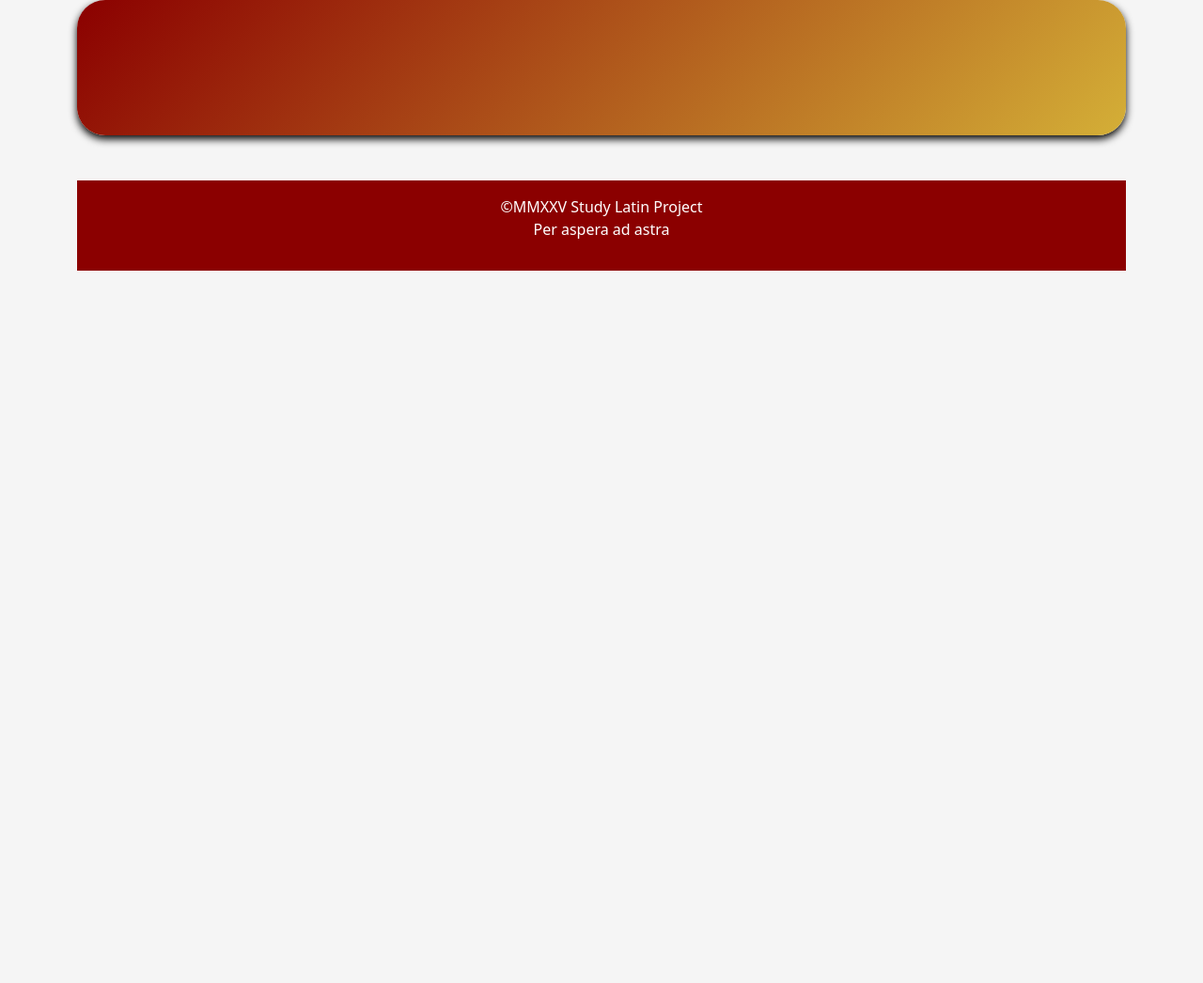
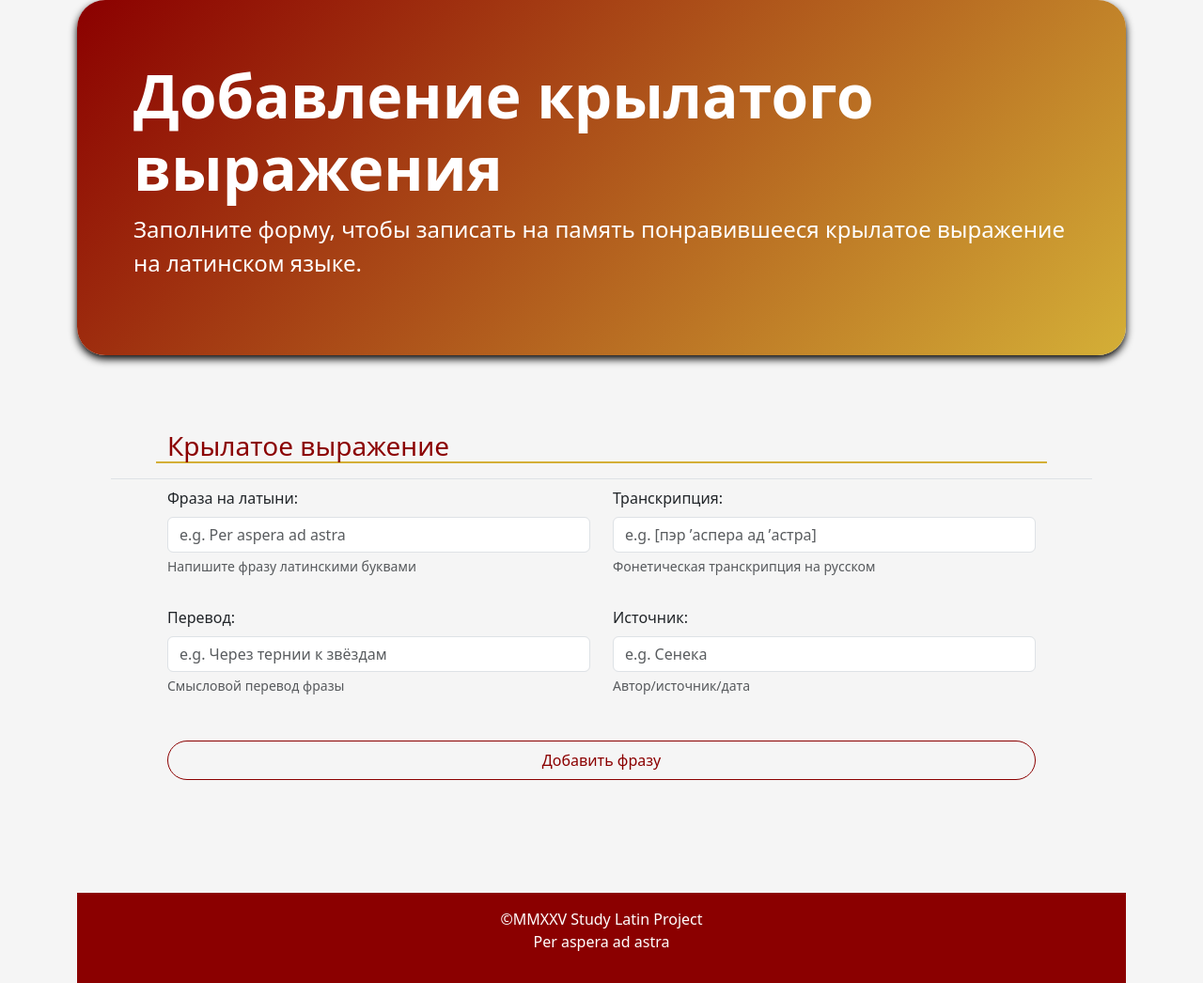
Before and after one commit to mardanovaAA/Study_Latin_site, a Django app: page /add_phrase in a window 1280 px wide. Shown: the part 137-1183 px from the top of the page at 94% size. Before the commit the page ends 425 px from the top, so only its background shows below. Run offline with Django 4.2, Linux system fonts and the light colour scheme; some libraries are stand-ins or nearby versions.

Commit message:
Added page for adding new latin phrases

```diff
--- /dev/null
+++ b/data/phrases.csv
@@ -0,0 +1 @@
+Per aspera ad astra;[пэр ʹаспера ад ʹастра];Через тернии к звёздам;Сенека
--- a/study_latin/urls.py
+++ b/study_latin/urls.py
@@ -24,4 +24,5 @@ urlpatterns = [
     path('add_term', views.add_term),
     path('add_phrase', views.add_phrase),
     path('send_term', views.send_term),
+    path('send_phrase', views.send_phrase),
 ]
--- a/study_latin/views.py
+++ b/study_latin/views.py
@@ -1,6 +1,7 @@
 from django.shortcuts import render
 from django.core.cache import cache
 from . import terms_work
+from . import phrases_work
 
 def index(request):
     return render(request, "index.html")
@@ -47,6 +48,39 @@ def send_term(request):
         if context["success"]:
             context["success-title"] = ""
             print(1)
-        return render(request, "term_request.html", context)
+        return render(request, "adding_request.html", context)
     else:
         add_term(request)
+
+def send_phrase(request):
+    if request.method == "POST":
+        cache.clear()
+        latin_phrase = request.POST.get("latin_phrase")
+        transcription_phrase = request.POST.get("transcription_phrase")
+        translation_phrase = request.POST.get("translation_phrase")
+        source_phrase = request.POST.get("source_phrase")
+        context = {}
+        if len(latin_phrase) == 0:
+            context["success"] = False
+            context["comment"] = "Термин должен быть не пустым"
+        elif len(transcription_phrase) == 0:
+            context["success"] = False
+            context["comment"] = "Транскрипция должна быть не пустой"
+        elif len(translation_phrase) == 0:
+            context["success"] = False
+            context["comment"] = "Перевод должен быть не пустым"
+        elif len(source_phrase) == 0:
+            context["success"] = False
+            context["comment"] = "Источник должен быть не пустым"
+        else:
+            context["success"] = True
+            context["comment"] = "Ваш термин принят!"
+            print(0)
+            phrases_work.write_term(latin_phrase, transcription_phrase, translation_phrase, source_phrase)
+            print(1)
+        if context["success"]:
+            context["success-title"] = ""
+            print(1)
+        return render(request, "adding_request.html", context)
+    else:
+        add_term(request)
--- a/templates/add_phrase.html
+++ b/templates/add_phrase.html
@@ -1 +1,55 @@
 {% extends "base_page.html" %}
+
+{% block page-title %}
+Добавление крылатого выражения
+{% endblock %}
+
+{% block page-lead %}
+Заполните форму, чтобы записать на память понравившееся крылатое выражение на латинском языке.
+{% endblock %}
+
+{% block content %}
+<div class="container-sm px-5 py-5" id="term-form">
+    <form method="post">
+        <div class="row px-5 py-2 border-bottom">
+            <h3 class="latin-heading">Крылатое выражение</h3>
+        </div>
+        <div class="row px-5 py-2">
+            <div class="col-md-6 mb-3">
+                <label for="latin_phrase" class="form-label">Фраза на латыни:</label>
+                <input type="text" class="form-control" name="latin_phrase" id="latin_phrase" placeholder="e.g. Per aspera ad astra" required>
+                <div class="form-text">Напишите фразу латинскими буквами</div>
+            </div>
+            <div class="col-md-6 mb-3">
+                <label for="transcription_phrase" class="form-label">Транскрипция:</label>
+                <input type="text" class="form-control" name="transcription_phrase" id="transcription_phrase" placeholder="e.g. [пэр ʹаспера ад ʹастра]" required>
+                <div class="form-text">Фонетическая транскрипция на русском</div>
+            </div>
+        </div>
+
+        <div class="row px-5 py-2">
+            <div class="col-md-6 mb-3">
+                <label for="translation_phrase" class="form-label">Перевод:</label>
+                <input type="text" class="form-control" name="translation_phrase" id="translation_phrase" placeholder="e.g. Через тернии к звёздам" required>
+                <div class="form-text">Смысловой перевод фразы</div>
+            </div>
+            <div class="col-md-6 mb-3">
+                <label for="source_phrase" class="form-label">Источник:</label>
+                <input type="text" class="form-control" name="source_phrase" id="source_phrase" placeholder="e.g. Сенека" required>
+                <div class="form-text">Автор/источник/дата</div>
+            </div>
+        </div>
+
+
+        <!-- Кнопка отправки -->
+        <div class="row px-5 py-4">
+            <div class="col-md-12 d-grid">
+                <button type="submit" class="btn btn-latin-outline px-4 py-2 rounded-pill" formaction="/send_phrase">
+                    Добавить фразу
+                </button>
+            </div>
+        </div>
+    </form>
+</div>
+
+{% endblock %}
```
Also changed, not shown: study_latin/phrases_work.py (added, +11 -0 lines), templates/adding_request.html (renamed from templates/term_request.html, +3 -4 lines), data/terms.csv (line endings or trailing spaces).
